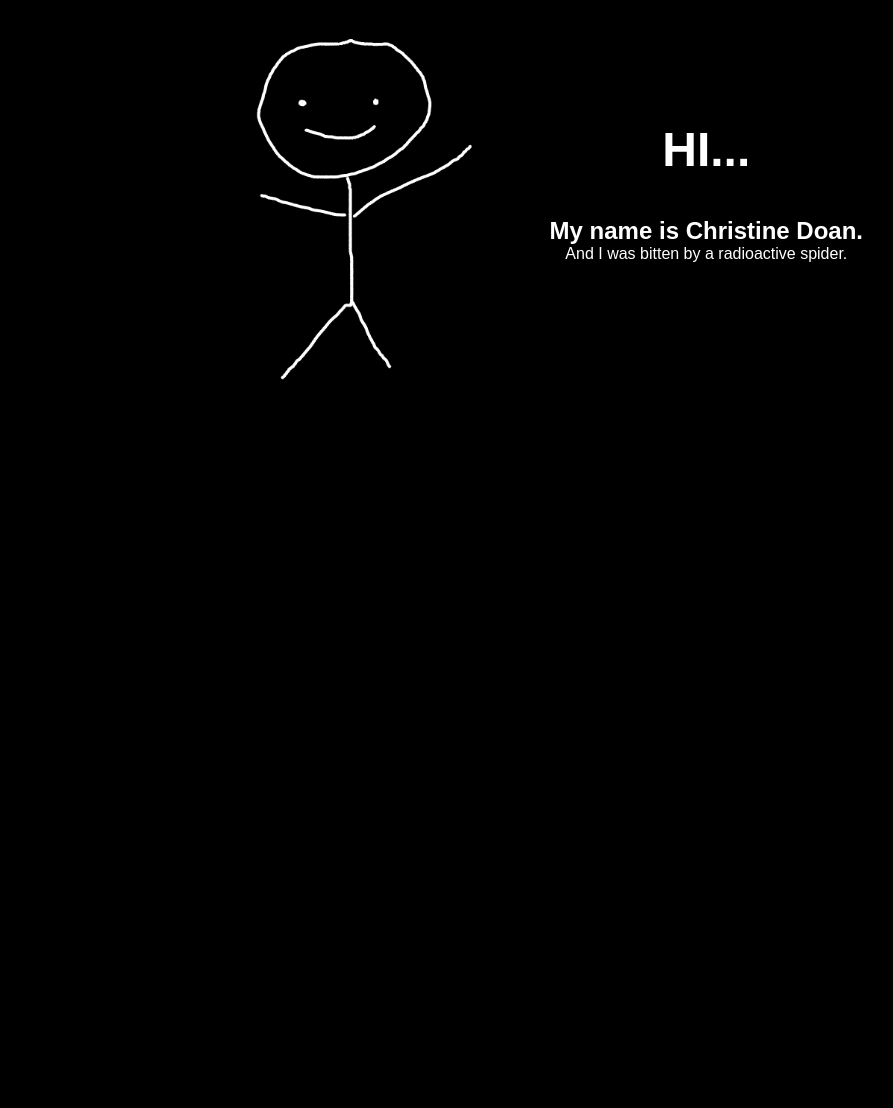
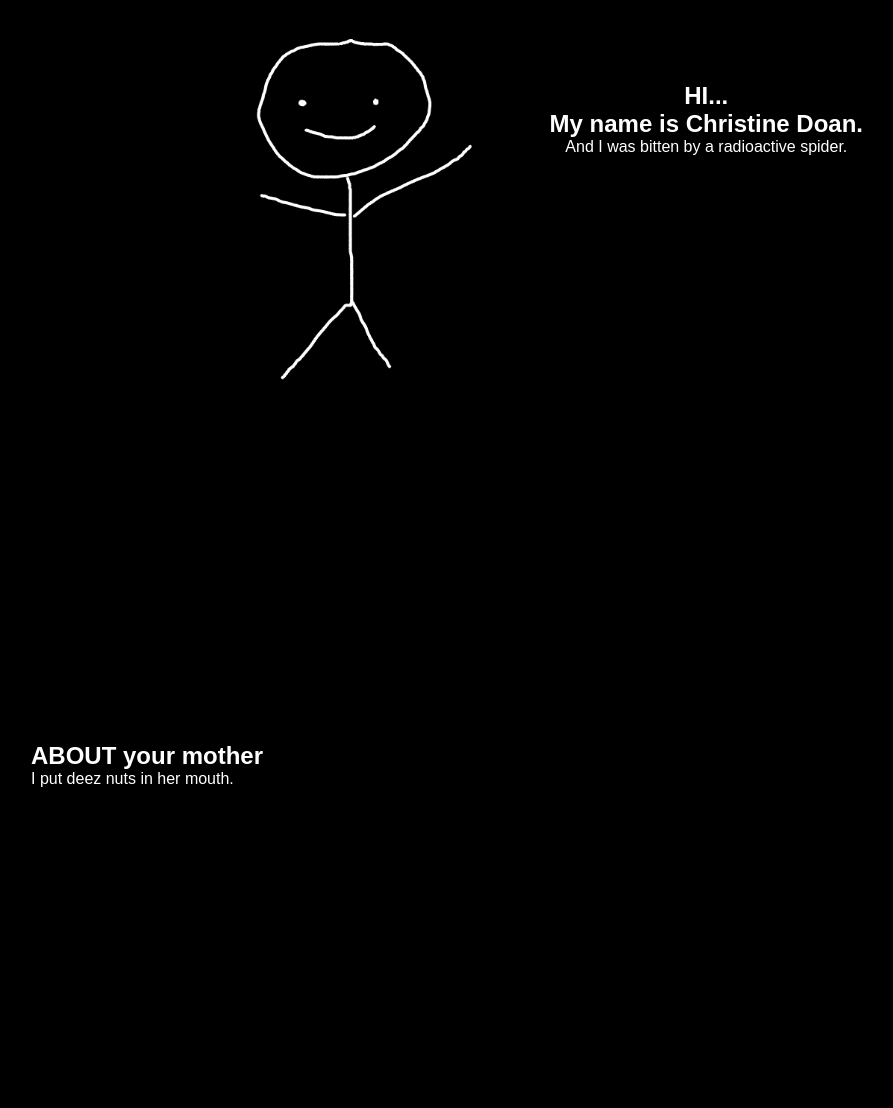
Before and after one commit to slamonander/Sticks, a plain HTML site: page index.html in a window 1280 px wide. Shown: the part 158-1266 px from the top of the page, without its empty margins (289-1182 px from the left). Before the commit the page ends 800 px from the top, so only its background shows below. Drawn offline with Linux system fonts and the light colour scheme.

Commit message:
Added ABOUT section with broken CSS styling on it

```diff
--- a/index.html
+++ b/index.html
@@ -10,7 +10,7 @@
     <!--NAVIGATION BAR-->
     <nav class = "navbar">
         <ul> <!--unordered list-->
-            <li><a href="/">Home</a></li> <!--li means item in a list-->
+            <li><a href="#home">Home</a></li> <!--li means item in a list-->
             <li><a href="#about">About</a></li>
             <li><a href="#contact">Contact</a></li>
             <li><a href="#gallery">Gallery</a></li>
@@ -18,7 +18,7 @@
     </nav>
 
     <!--HOME SECTION-->
-    <section id="home">
+    <section class="home" id="home">
         <div class="main">
             <h1 class="headings">HI...</h1>
             <h2 class="headings2">My name is Christine Doan.</h2>
@@ -28,5 +28,11 @@
             <a href="https://www.youtube.com/watch?v=dQw4w9WgXcQ"><img src="Stick1.png" style = "width:300px;height:400px"></a>
         </div>
     </section>
+
+    <!--ABOUT SECTION-->
+    <section class ="about" id="about">
+        <h2 class=""headings2">ABOUT your mother</h2>
+        <p>I put deez nuts in her mouth.</p>
+    </section>
 </body>
 </html>
--- a/style.css
+++ b/style.css
@@ -52,7 +52,7 @@
 }
 
 /* Headers */
-.headings{
+#headings{
     font-family: Arial, Helvetica, sans-serif;
     font-weight: bold;
     font-size: 3rem;
@@ -60,7 +60,7 @@
     margin: 40px 0px;
     color: white;
 }
-.headings2 {
+#headings2 {
     font-family: Arial, Helvetica, sans-serif;
     font-size: 1.5rem;
     text-align: center;
@@ -73,3 +73,10 @@
     margin: 100px 15px 15px 0px;
 
 }
+
+/* About */
+.about{
+    padding: 20rem 20rem;
+    color: white;
+    font-family: Arial, Helvetica, sans-serif;
+}
```
